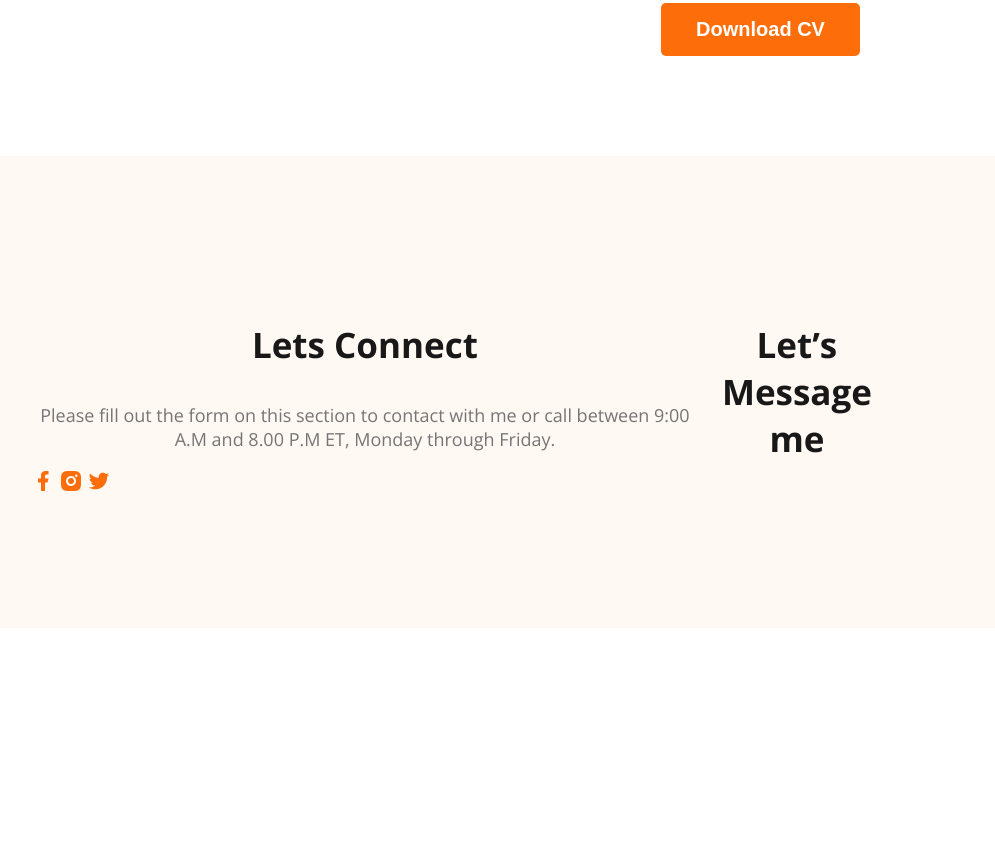
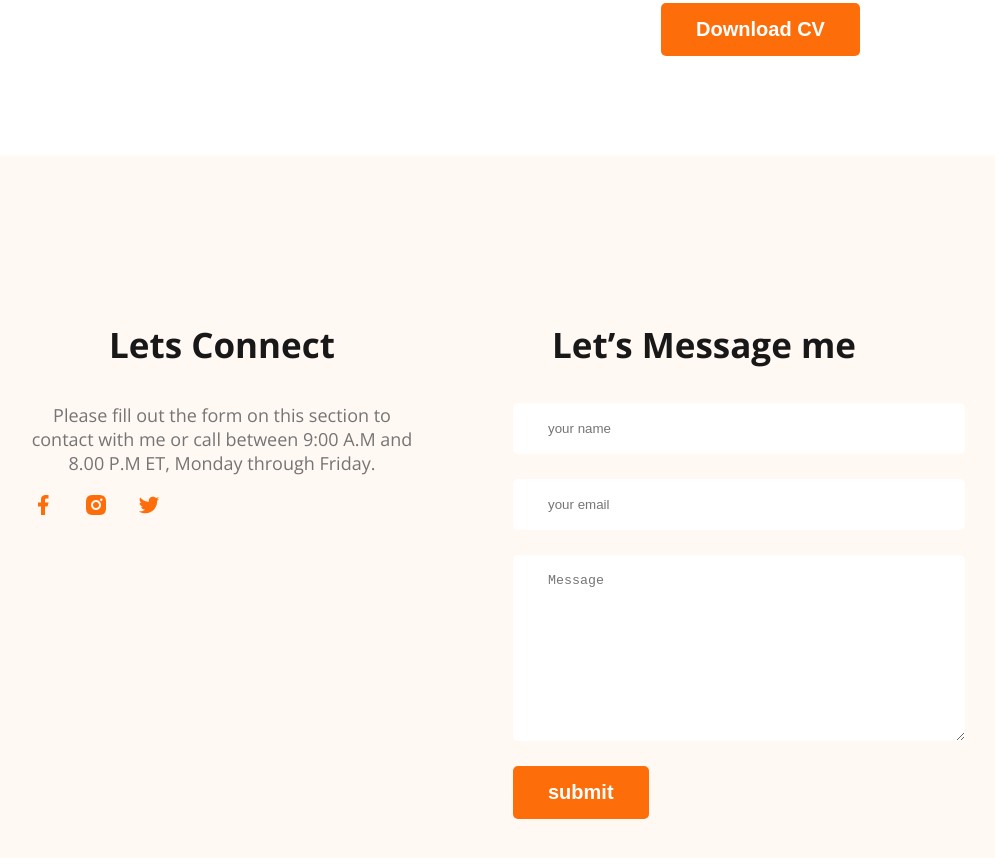
Before and after one commit to sumaiyaemu/webdeveloper-portfolio, a plain HTML site: page index.html in a window 1280 px wide. Shown: the part 3219-4077 px from the top of the page, without its empty margins (177-1172 px from the left). Before the commit the page ends 3855 px from the top, so only its background shows below. Drawn offline with nearby package versions, Linux system fonts and the light colour scheme.

Commit message:
finished footer section

```diff
--- a/index.html
+++ b/index.html
@@ -149,6 +149,12 @@
         </div>
         <div class="footer-column">
             <h3 class="section-title">Let’s Message me</h3>
+            <form class="contact" action="">
+                <input type="text" placeholder="your name">
+                <input type="email" placeholder="your email">
+                <textarea name="" placeholder=Message id="" cols="30" rows="10"></textarea>
+                <input class="btn-primary" type="submit" value="submit">
+            </form>
         </div>
 
     </footer>
--- a/styles/protfolio.css
+++ b/styles/protfolio.css
@@ -175,7 +175,24 @@ margin-bottom: 10px;
 }
 footer{
     display: flex;
+    gap: 100px;
     background: #FFF8F3;
     margin-top: 100px;
     padding: 130px 200px;
 }
+.footer-column{
+    width: 50%;
+}
+.social-link a{
+    margin-right: 25px;
+}
+.contact input[type="text"], .contact input[type="email"], textarea{
+    display: block;
+    margin-bottom: 25px;
+    padding: 18px 35px;
+    color: #757575;
+    border-radius: 5px;
+background:#FFF;
+border: 0;
+width: 100%;
+}
```
